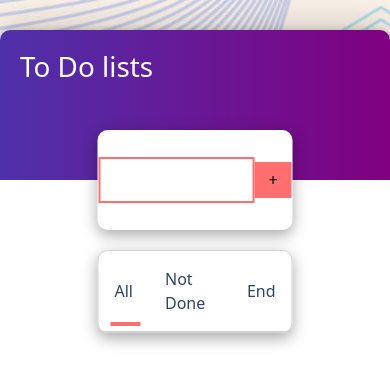
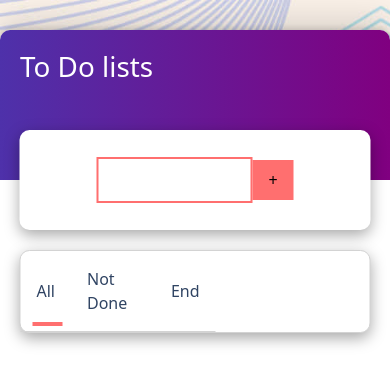
Before and after one commit to song2805/noona-to-do-list, a plain HTML site: page index.html in a window 390 px wide. Drawn offline with nearby package versions, Linux system fonts and the light colour scheme.

Commit message:
v 1.1 commith 07-03-2024

```diff
--- a/style.css
+++ b/style.css
@@ -8,30 +8,36 @@ body {
 }
 
 .container-set {
-    position:relative;
+    position: relative;
     background-color: white;
     /* 100vh : 화면을 보는 만큼(100) 높이 */
     max-width: 800px;
     min-height: 100vh;
-    margin-top : 30px;
-    border-top-left-radius: 10px; /* 왼쪽 위 모서리를 둥글게 */
-    border-top-right-radius: 10px; /* 오른쪽 위 모서리를 둥글게 */
+    margin-top: 30px;
+    border-top-left-radius: 10px;
+    /* 왼쪽 위 모서리를 둥글게 */
+    border-top-right-radius: 10px;
+    /* 오른쪽 위 모서리를 둥글게 */
     box-shadow: rgba(0, 0, 0, 0.25) 0px 54px 55px, rgba(0, 0, 0, 0.12) 0px -12px 30px, rgba(0, 0, 0, 0.12) 0px 4px 6px, rgba(0, 0, 0, 0.17) 0px 12px 13px, rgba(0, 0, 0, 0.09) 0px -3px 5px;
 }
+
 .main-title {
     color: white;
     position: absolute;
-    left:0;
+    left: 0;
     max-width: 100vw;
     height: 150px;
     padding: 20px;
     margin-left: 0px;
     margin-right: 0px;
-    border-top-left-radius: 10px; /* 왼쪽 위 모서리를 둥글게 */
-    border-top-right-radius: 10px; /* 오른쪽 위 모서리를 둥글게 */
-    background-color: #4E31AA ;
+    border-top-left-radius: 10px;
+    /* 왼쪽 위 모서리를 둥글게 */
+    border-top-right-radius: 10px;
+    /* 오른쪽 위 모서리를 둥글게 */
+    background-color: #4E31AA;
     background: linear-gradient(to right, #4E31AA, #800080)
 }
+
 .main-title h1 {
     text-align: -webkit-auto;
 }
@@ -40,6 +46,7 @@ input {
     border: 2px solid #FF6F6F;
 
 }
+
 input:focus {
     outline: none;
     border: 3px solid #FFBE98;
@@ -48,11 +55,34 @@ input:focus {
 #add-button {
     border: none;
     background-color: #FF6F6F;
-    width: 2.3em;
-    height: 2.3em;
+    width: 2.55em;
+    height: 2.55em;
+}
+@media (max-width: 1440px) {
+    .input-area{
+    min-width: 50vw;
+    }
+    .task-area {
+        min-width: 50vw;
+    }
+}
+@media (max-width: 1024px) {
+    .input-area {
+    min-width: 70vw;
+    }
+    .task-area {
+        min-width: 70vw;
+    }
 }
 
-
+@media (max-width: 768px){
+    .input-area {
+        min-width: 90vw;
+    }
+    .task-area {
+        min-width: 90vw;
+    }
+}
 
 .input-area {
     display: flex;
@@ -62,30 +92,40 @@ input:focus {
     height: 100px;
     border-radius: 10px;
     position: relative;
+    position: relative;
     /* top: 110px; */
-    left: 50%; /* 부모의 왼쪽 경계선에서 50% 위치 */
-    top: 50%; /* 부모의 상단 경계선에서 50% 위치 */
-    transform: translate(-50%, 100%); /* 자신의 크기만큼 반대 방향으로 이동 */
+    left: 50%;
+    /* 부모의 왼쪽 경계선에서 50% 위치 */
+    top: 50%;
+    /* 부모의 상단 경계선에서 50% 위치 */
+    transform: translate(-50%, 100%);
+    /* 자신의 크기만큼 반대 방향으로 이동 */
     background-color: white;
     box-shadow: rgba(0, 0, 0, 0.35) 0px 5px 15px;
 }
+
 .task-area {
-    border:1px solid lightgray;
+    border: 1px solid lightgray;
+
     max-width: 50vw;
+
+    border-radius: 10px;
+    position: relative;
     border-radius: 10px;
     position: relative;
     margin-top: 120px;
-    left: 50%; /* 부모의 왼쪽 경계선에서 50% 위치 */
-    top: 50%; /* 부모의 상단 경계선에서 50% 위치 */
-    transform: translate(-50%, 0px); 자신의 크기만큼 반대 방향으로 이동
+    left: 50%;   /* 부모의 왼쪽 경계선에서 50% 위치 */
+    top: 50%;    /* 부모의 상단 경계선에서 50% 위치 */
+    transform: translate(-50%, 0px);  /*    자신의 크기 만큼 반대 방향으로 이동 */
     background-color: white;
     box-shadow: rgba(0, 0, 0, 0.35) 0px 5px 15px;
 }
+
 .task-tabs {
     display: flex;
 
     align-items: center;
-    border-bottom:1px solid lightgray;
+    border-bottom: 1px solid lightgray;
     /* position: relative를 부모인 task-tabs에게 줘야, under-line의 absolute의 기준 점이 된다 (Position: relative must be given to the parent task-tabs to become the absolute reference point of the under-line) */
     position: relative;
     max-width: 50vw;
@@ -94,7 +134,7 @@ input:focus {
 .task-tabs div {
     padding: 1em;
     /* 커서를 손모양(pointer)로 설정하기 */
-    cursor:pointer;
+    cursor: pointer;
 }
 
 
@@ -110,23 +150,25 @@ input:focus {
     background-color: #FF6F6F;
     position: absolute;
     width: 30px;
-    left:12px;
-    bottom:5px;
-    padding:0;
-    transition:0.5s;
+    left: 12px;
+    bottom: 5px;
+    padding: 0;
+    transition: 0.5s;
 }
+
 .task {
     display: flex;
     justify-content: space-between;
     align-items: center;
     width: 100%;
-    padding-top: 0px ;
+    padding-top: 0px;
     padding-bottom: 0px;
     padding-left: 10px;
     padding-right: 0px;
     border-bottom: 1px solid lightgray;
     margin-left: 1px;
 }
+
 .task span {
     padding-top: 1em;
     padding-bottom: 1em;
@@ -137,6 +179,7 @@ input:focus {
     justify-content: flex-end;
     background-color: white;
 }
+
 .button-box button {
     max-height: 100vh;
     border: none;
@@ -145,6 +188,7 @@ input:focus {
     background-color: white;
     transition: 0.5s;
 }
+
 .task button {
     margin: 0;
     /* text-align: center; */
@@ -152,16 +196,17 @@ input:focus {
     padding: 1em;
     background: none;
 }
+
 /* icon */
 .rotate-icon {
-    color:gray;
+    color: gray;
     margin: 0;
     background-color: white;
     border: none;
 }
 
 .check-icon {
-    color:#5fff2f;
+    color: #5fff2f;
     font-weight: 500px;
     margin: 0;
     background-color: white;
@@ -170,11 +215,12 @@ input:focus {
 
 .delete-icon {
     height: 100%;
-    color:#f34d4d;
+    color: #f34d4d;
     margin: 0;
     background-color: white;
     border: none;
 }
+
 /* the end icon */
 
 .task-done {
```
Lines whose indentation alone changed are shown as unchanged.
